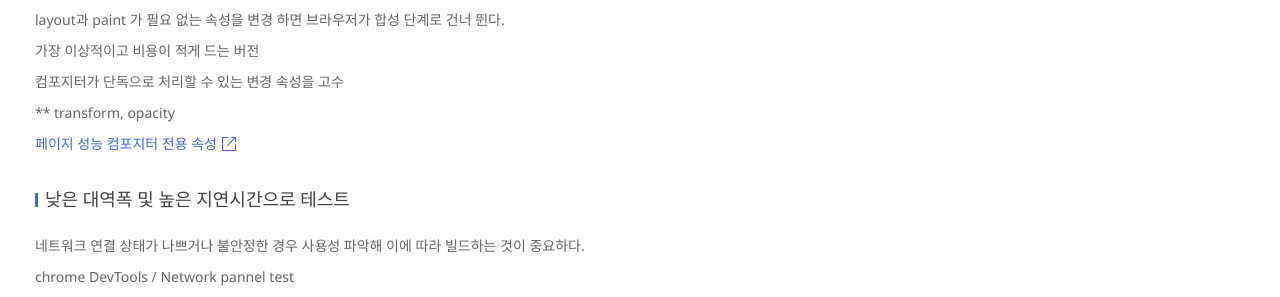
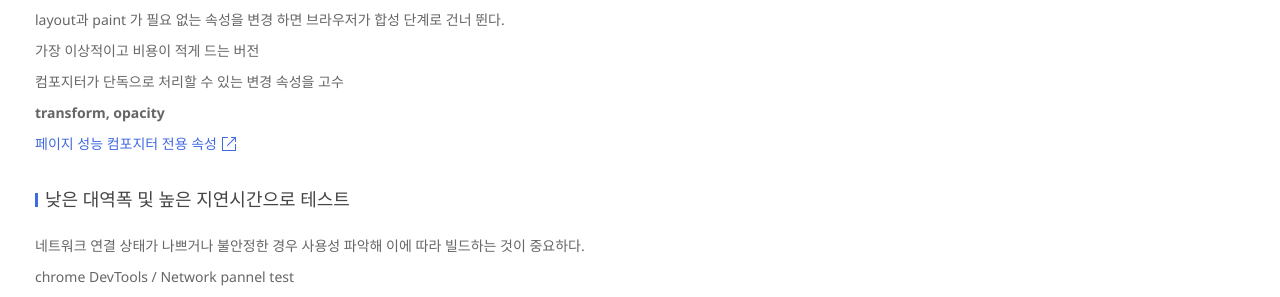
Before and after one commit to songssss/songssss.github.io, a Jekyll site: the page built from _posts/2017-04-23-pwaroadshow.md, in a window 1280 px wide and 900 px high, scrolled down 1441 px. Shown: the part 157-454 px from the top of the window. Built offline with Jekyll 4.4.1, drawn with Linux system fonts in a browser that asks for light colours; comment, search, counter and statistics services are not loaded.

Commit message:
bold text

```diff
--- a/_posts/2017-04-23-pwaroadshow.md
+++ b/_posts/2017-04-23-pwaroadshow.md
@@ -92,7 +92,7 @@ layout과 paint 가 필요 없는 속성을 변경 하면 브라우저가 합성
 
 컴포지터가 단독으로 처리할 수 있는 변경 속성을 고수
 
-** transform, opacity
+**transform, opacity**
 
 
 [페이지 성능 컴포지터 전용 속성](https://developers.google.com/web/fundamentals/performance/rendering/stick-to-compositor-only-properties-and-manage-layer-count){:target="_blank"}
```
